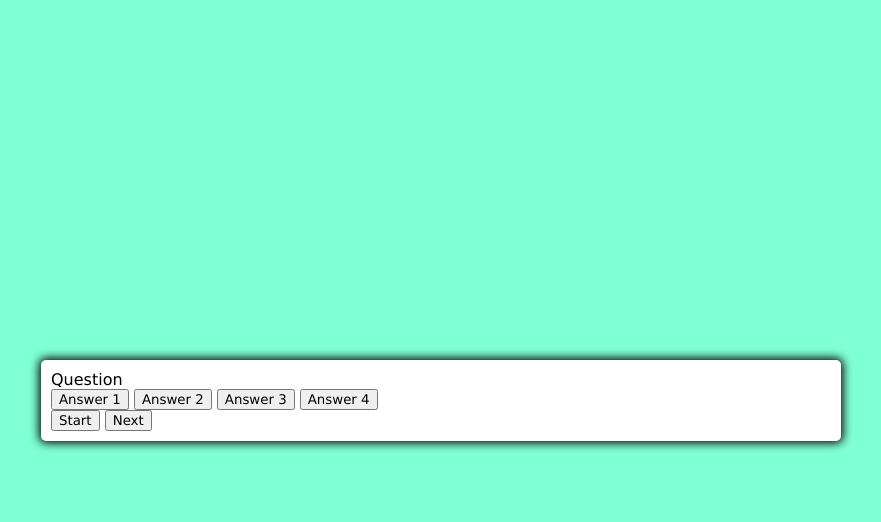
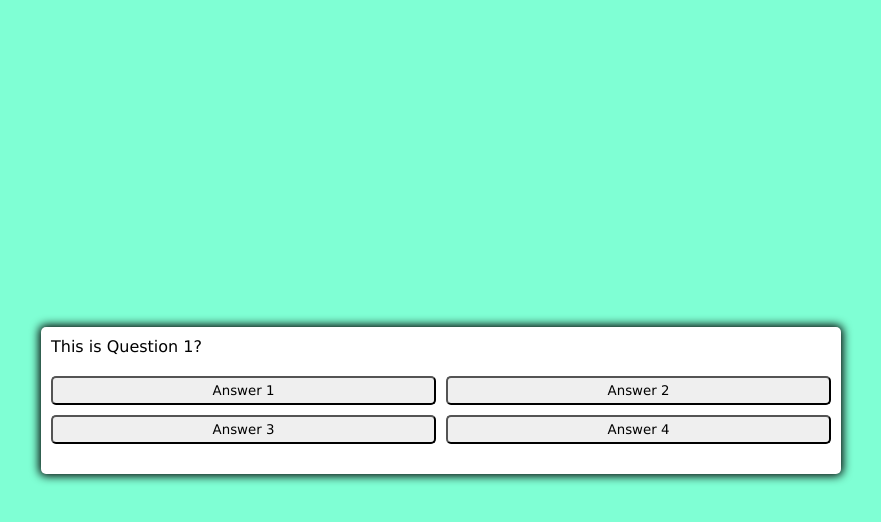
Before and after one commit to TrevorTress/coding-quiz, a plain HTML site: page index.html in a window 1280 px wide. Both pictures are taken after a click on the button "Start". Shown: the whole page, without its empty margins (199-1080 px from the left). Drawn offline with Linux system fonts and the light colour scheme.

Commit message:
ability to start and advance question

```diff
--- a/assets/css/style.css
+++ b/assets/css/style.css
@@ -22,3 +22,31 @@ body {
     padding: 10px;
     box-shadow: 0 0 10px 2px;
 }
+
+.btn-grid {
+    display: grid;
+    grid-template-columns: repeat(2, auto);
+    gap: 10px;
+    margin: 20px 0;
+}
+
+.btn {
+    border-radius: 5px;
+    padding: 5px 10px;
+}
+
+.start-btn, .next-btn {
+    font-size: 1.5rem;
+    font-weight: bold;
+    padding: 10px 20px;
+}
+
+.controls {
+    display: flex;
+    justify-content: center;
+    align-items: center;
+}
+
+.hide {
+    display: none;
+}
--- a/assets/js/script.js
+++ b/assets/js/script.js
@@ -0,0 +1,39 @@
+var startButton = document.getElementById('start-btn')
+var questionContainerEl = document.getElementById('question-container')
+var questionEl = document.getElementById('question')
+var answerButtonsEl = document.getElementById('answer-buttons')
+
+var questions = [
+    {
+        question: 'This is Question 1?',
+        answers: [
+            {text: '1', correct: true},
+            {text: '2', correct: false},
+            {text: '3', correct: false},
+            {text: '4', correct: false}
+        ]
+    }
+]
+
+startButton.addEventListener('click', startGame)
+
+
+function startGame() {
+    startButton.classList.add('hide')
+    questionOrder = questions.sort(() => Math.random() - .5)
+    currentQuestionIndex = 0
+    questionContainerEl.classList.remove('hide')
+    advanceQuestion()
+}
+
+function advanceQuestion() {
+    showQuestion(questionOrder[currentQuestionIndex])
+}
+
+function showQuestion (question) {
+    questionEl.innerText = question.question
+}
+
+function selectAnswer() {
+
+}
--- a/index.html
+++ b/index.html
@@ -6,7 +6,6 @@
     <meta name="viewport" content="width=device-width, initial-scale=1.0">
     <title>Code Quiz</title>
     <link rel="stylesheet" href="./assets/css/style.css">
-    <script src="./assets/js/script.js"></script>
 </head>
 
 <body>
@@ -26,4 +25,5 @@
       </div>
     </div>
 </body>
+<script src="./assets/js/script.js"></script>
 </html>
```
